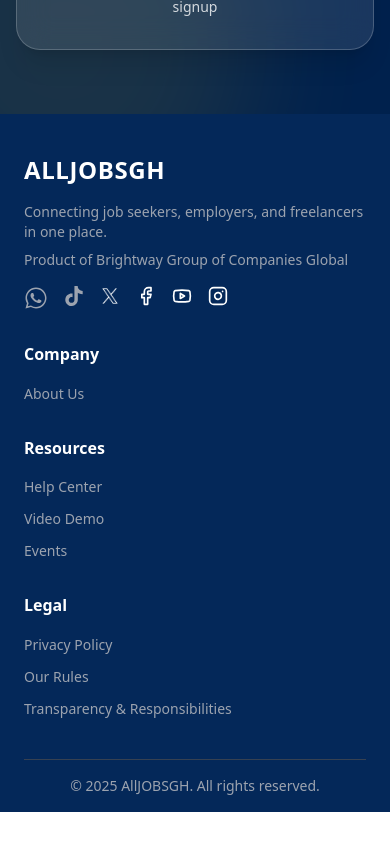
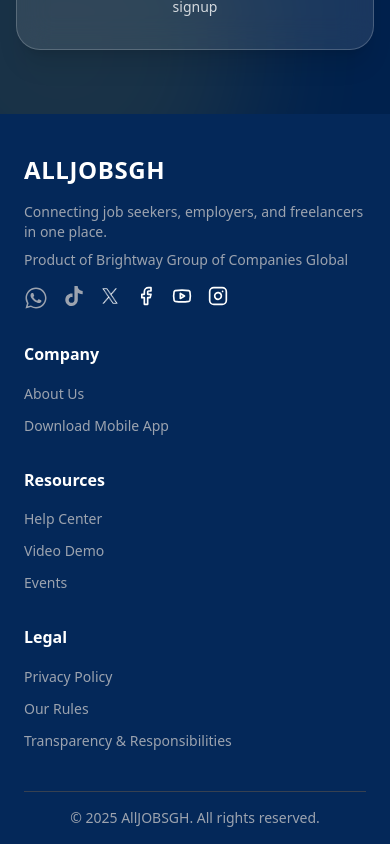
Before and after one commit to moizsheraz/job_portal_frontend, a Next.js app: page / in a window 390 px wide. Shown: the part 5743-6587 px from the top of the page. Before the commit the page ends 6555 px from the top, so only its background shows below. Built offline with nearby package versions, Linux system fonts and the light colour scheme; no server answers.

Commit message:
download Mobile App added

```diff
--- a/components/footer.tsx
+++ b/components/footer.tsx
@@ -122,6 +122,7 @@ export default function Footer() {
             <h3 className="font-bold text-white mb-4">Company</h3>
             <ul className="space-y-3 text-sm text-gray-400">
               <li><Link href="/about" className="hover:underline hover:text-white">About Us</Link></li>
+              <li><Link href="/about" className="hover:underline hover:text-white">Download Mobile App</Link></li>
             </ul>
           </div>
 
```
